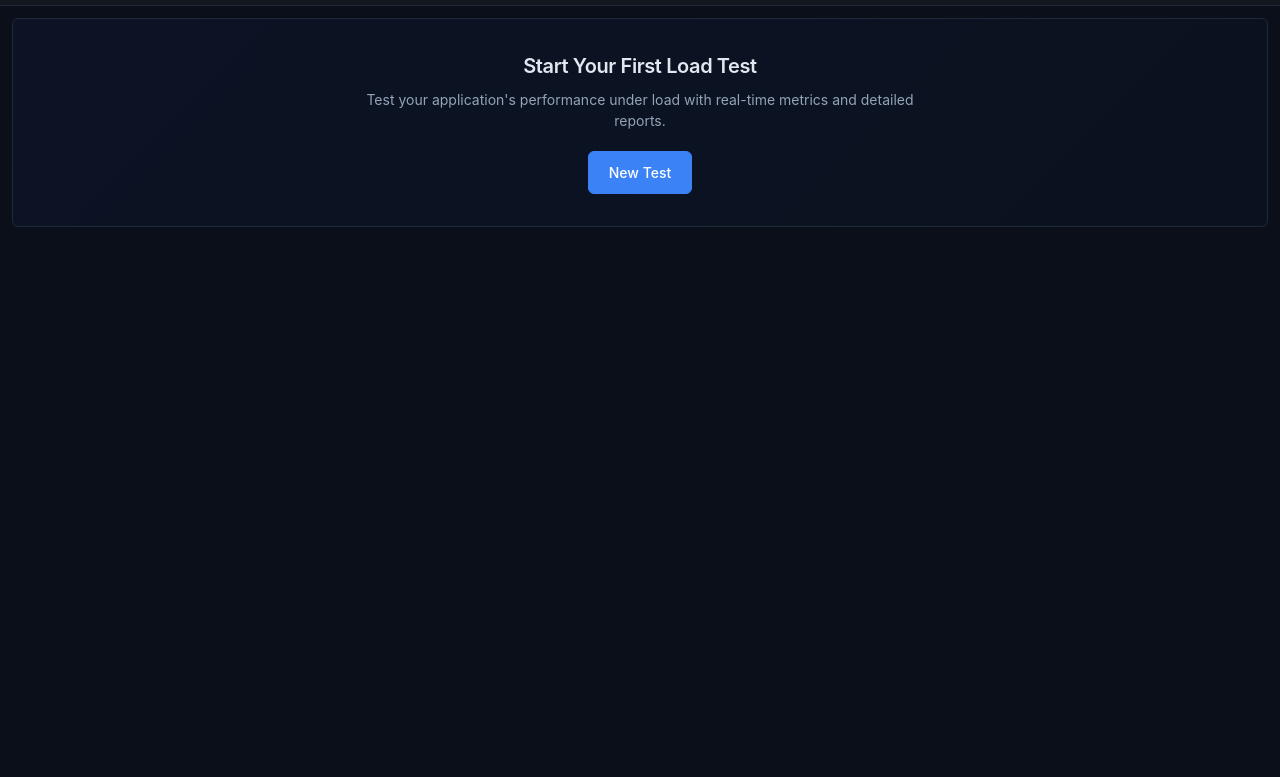
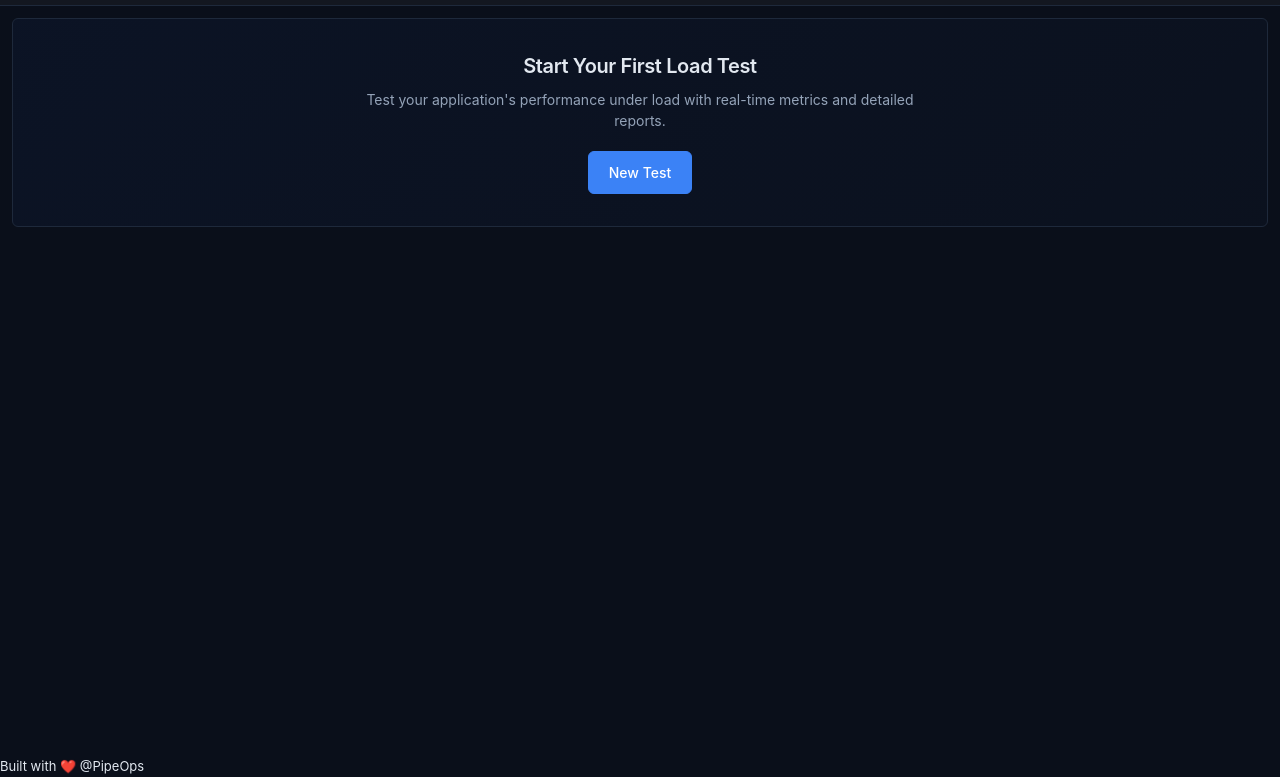
Before and after one commit to 9trocode/load-tester, a plain HTML site: page static/index.html in a window 1280 px wide. Shown: the part 43-820 px from the top of the page. Drawn offline with nearby package versions, Linux system fonts and the light colour scheme; no server answers.

Commit message:
docs: Update footer in index.html

```diff
--- a/static/index.html
+++ b/static/index.html
@@ -845,6 +845,13 @@
             </div>
         </div>
 
+        <!-- Footer -->
+        <footer class="app-footer">
+            <div class="footer-content">
+                <p>Built with ❤️ @PipeOps</p>
+            </div>
+        </footer>
+
         <script src="/static/app.js?v=2.1"></script>
     </body>
 </html>
```
